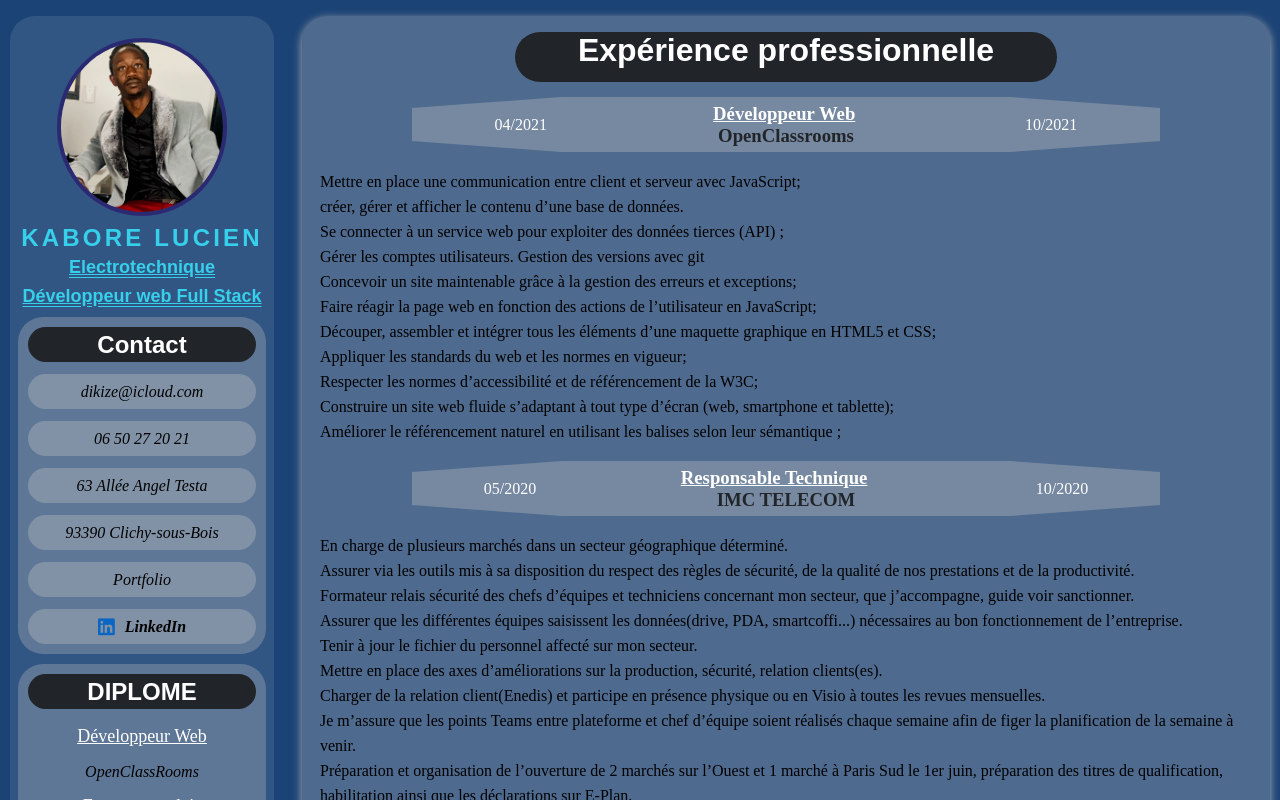
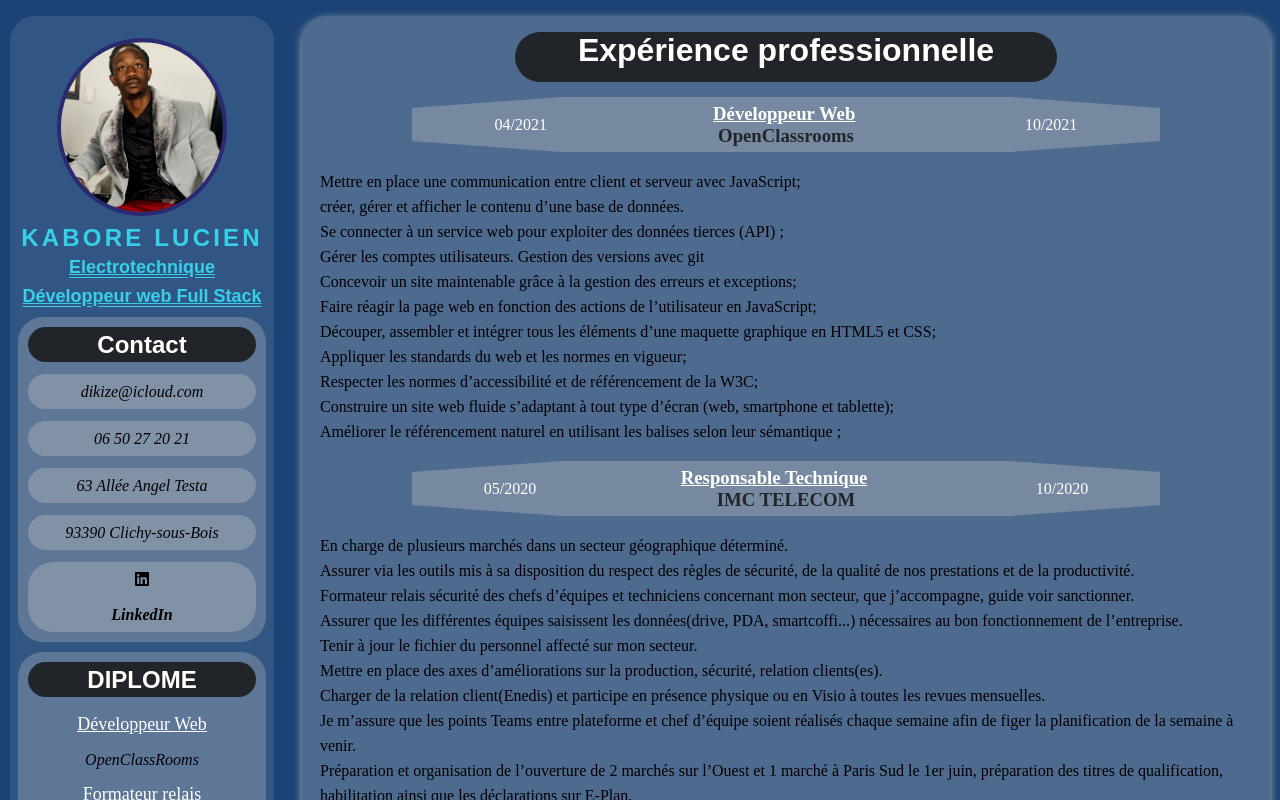
Before and after one commit to Dikize/portfolio-lulu, a React (Create React App) app: page /curriculum in a window 1280 px wide. Shown: the top 800 px of the page. Built offline with nearby package versions, Linux system fonts and the light colour scheme; a web font is replaced by a local one.

Commit message:
deploy sans querie and delete href portfolio pour impression

```diff
--- a/src/components/curriculum/Skills.js
+++ b/src/components/curriculum/Skills.js
@@ -20,7 +20,7 @@ const Skills = () => {
                             <p><a href="tel:+33650272120">06 50 27 20 21</a></p>
                             <p>63 Allée Angel Testa</p>
                             <p>93390 Clichy-sous-Bois</p>
-                            <p><a href="https://curriculum-vitae-react.herokuapp.com/" target="_blank" rel="noopener noreferrer">Portfolio</a></p>
+                            {/* <p><a href="https://curriculum-vitae-react.herokuapp.com/" target="_blank" rel="noopener noreferrer">Portfolio</a></p> */}
                             <p><a href="https://www.linkedin.com/in/lucien-kabore/" target="_blank" rel="noopener noreferrer">
                                 <i className="fab fa-linkedin"></i>
                                 <h4>LinkedIn</h4>
```
